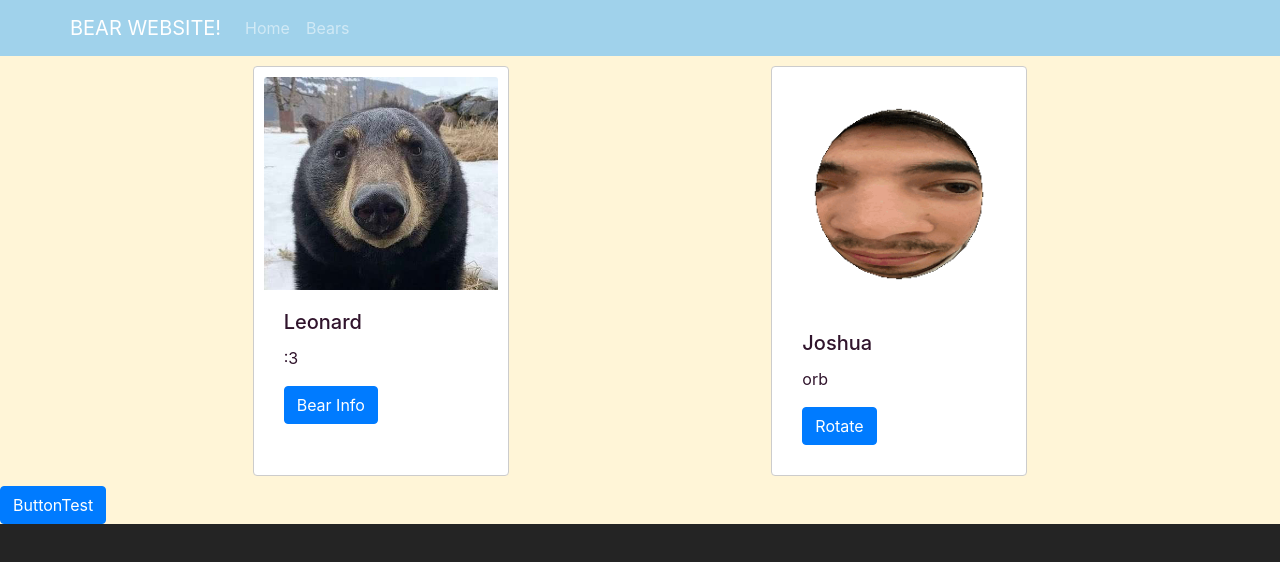
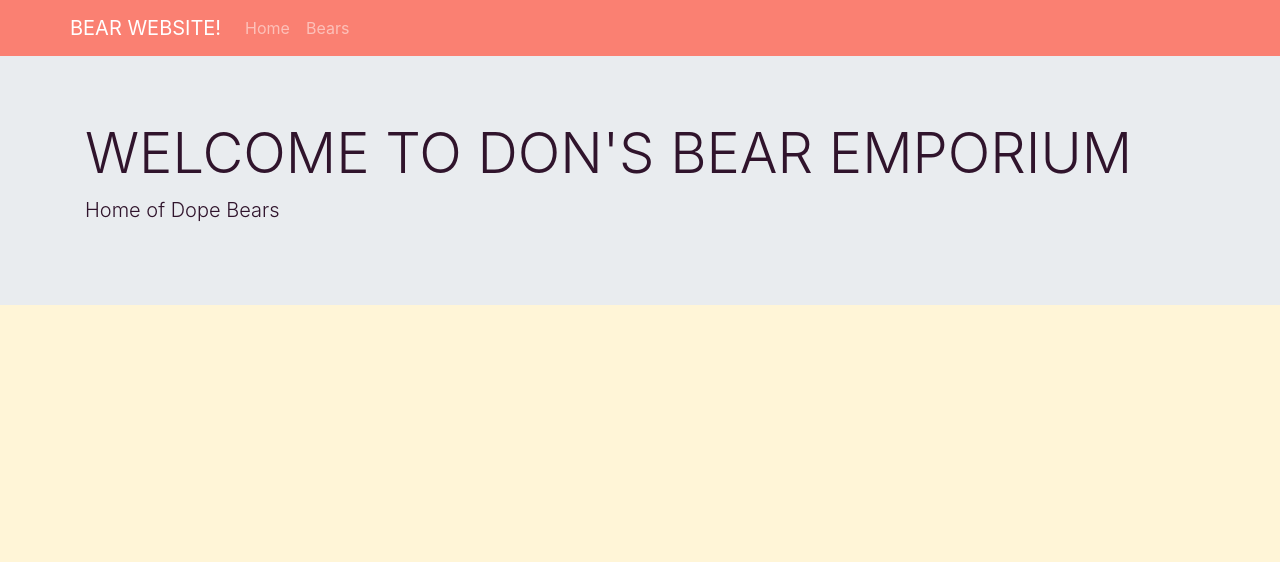
Before and after one commit to dondewaay/React-Project, a React (Vite) app in the folder ReactProject/: page / in a window 1280 px wide. Shown: the top 562 px of the page. Built offline with nearby package versions, Linux system fonts and the light colour scheme.

Commit message:
Added routes

```diff
--- a/ReactProject/package.json
+++ b/ReactProject/package.json
@@ -14,7 +14,8 @@
     "bootstrap": "^5.3.2",
     "react": "^18.2.0",
     "react-bootstrap": "^2.9.1",
-    "react-dom": "^18.2.0"
+    "react-dom": "^18.2.0",
+    "react-router-dom": "^6.19.0"
   },
   "devDependencies": {
     "@types/react": "^18.2.15",
--- a/ReactProject/src/App.css
+++ b/ReactProject/src/App.css
@@ -4,7 +4,7 @@ body {
 }
 
 html {
-  height: 100%
+  height: 150%
 }
 
 .card-container {
--- a/ReactProject/src/App.tsx
+++ b/ReactProject/src/App.tsx
@@ -1,28 +1,19 @@
 import "./App.css";
 import Header from "./Components/Header/Header";
-import { useState } from "react";
-import { Button } from "react-bootstrap";
-import Card from "./Components/Card/Card";
+import { BrowserRouter, Route, Routes } from "react-router-dom";
+import Home from "./Pages/Home";
+import Catalog from "./Pages/Catalog";
 
 function App() {
   return (
     <>
-      <Header />
-      <div className="card-container">
-        <Card
-          name="Leonard"
-          image="src/assets/bear.png"
-          desc=":3"
-          butt="Bear Info"
-        />
-        <Card
-          name="Joshua"
-          image="src/assets/josh.gif"
-          desc="orb"
-          butt="Rotate"
-        />
-      </div>
-      <Button onClick={() => console.log("Clicked!")}>ButtonTest</Button>
+      <BrowserRouter>
+        <Header />
+        <Routes>
+          <Route path="/" element={<Home />} />
+          <Route path="/bears" element={<Catalog />} />
+        </Routes>
+      </BrowserRouter>
     </>
   );
 }
--- a/ReactProject/src/Components/Card/Card.tsx
+++ b/ReactProject/src/Components/Card/Card.tsx
@@ -1,6 +1,7 @@
 import "./Card.css";
 import Button from "react-bootstrap/Button";
 import Card from "react-bootstrap/Card";
+import { useState } from "react";
 
 interface props {
   name: string;
@@ -9,14 +10,14 @@ interface props {
   butt: string;
 }
 
-const BearCard = ({ name, image, desc, butt }: props) => {
+const BearCard = ({ name, image, desc, butt}: props) => {
   return (
     <Card >
       <Card.Img variant="top" src={image} />
       <Card.Body>
         <Card.Title>{name}</Card.Title>
         <Card.Text>{desc}</Card.Text>
-        <Button variant="primary">{butt}</Button>
+        <Button onClick={() => console.log("Clicked!")} variant="primary"> {butt} </Button>
       </Card.Body>
     </Card>
   );
--- a/ReactProject/src/Components/Header/Header.css
+++ b/ReactProject/src/Components/Header/Header.css
@@ -1,3 +1,3 @@
 .custom-navbar {
-    background-color: #a0d2eb;
+    background-color: #FA8072;
 }
--- /dev/null
+++ b/ReactProject/src/Components/Jumbotron/Jumbotron.css
@@ -0,0 +1,2 @@
+.container {
+}
--- /dev/null
+++ b/ReactProject/src/Components/Jumbotron/Jumbotron.tsx
@@ -0,0 +1,14 @@
+import "./Jumbotron.css";
+
+const Jumbotron = () => {
+  return (
+    <div className="jumbotron jumbotron-fluid">
+      <div className="container">
+        <h1 className="display-4">WELCOME TO DON'S BEAR EMPORIUM</h1>
+        <p className="lead">Home of Dope Bears</p>
+      </div>
+    </div>
+  );
+};
+
+export default Jumbotron;
--- /dev/null
+++ b/ReactProject/src/Pages/Catalog.tsx
@@ -0,0 +1,24 @@
+import Card from "../Components/Card/Card";
+
+const Catalog = () => {
+  return (
+    <>
+      <div className="card-container">
+        <Card
+          name="Leonard"
+          image="src/assets/bear.png"
+          desc=":3"
+          butt="Bear Info"
+        />
+        <Card
+          name="Joshua"
+          image="src/assets/josh.gif"
+          desc="orb"
+          butt="Rotate"
+        />
+      </div>
+    </>
+  )
+}
+
+export default Catalog
--- /dev/null
+++ b/ReactProject/src/Pages/Home.tsx
@@ -0,0 +1,9 @@
+import Card from "../Components/Card/Card";
+import { Button } from "react-bootstrap";
+import Jumbotron from "../Components/Jumbotron/Jumbotron";
+
+const Home = () => {
+  return <Jumbotron />;
+};
+
+export default Home;
--- a/ReactProject/src/index.css
+++ b/ReactProject/src/index.css
@@ -1,11 +1,11 @@
 :root {
-    font-family: Inter, system-ui, Avenir, Helvetica, Arial, sans-serif;
+    font-family: Inter, system-ui, Helvetica, Arial, sans-serif;
     line-height: 1.5;
     font-weight: 400;
 
     color-scheme: dark;
     color: #30142c;
-    background-color: #242424;
+    background-color: #fff5d7;
 
     font-synthesis: none;
     text-rendering: optimizeLegibility;
```
Also changed, not shown: ReactProject/src/Components/Home/Home.tsx (deleted, +0 -7 lines), ReactProject/src/Components/Home/Home.css (deleted), 1 other file (tests, documents, lock files or other folders).
